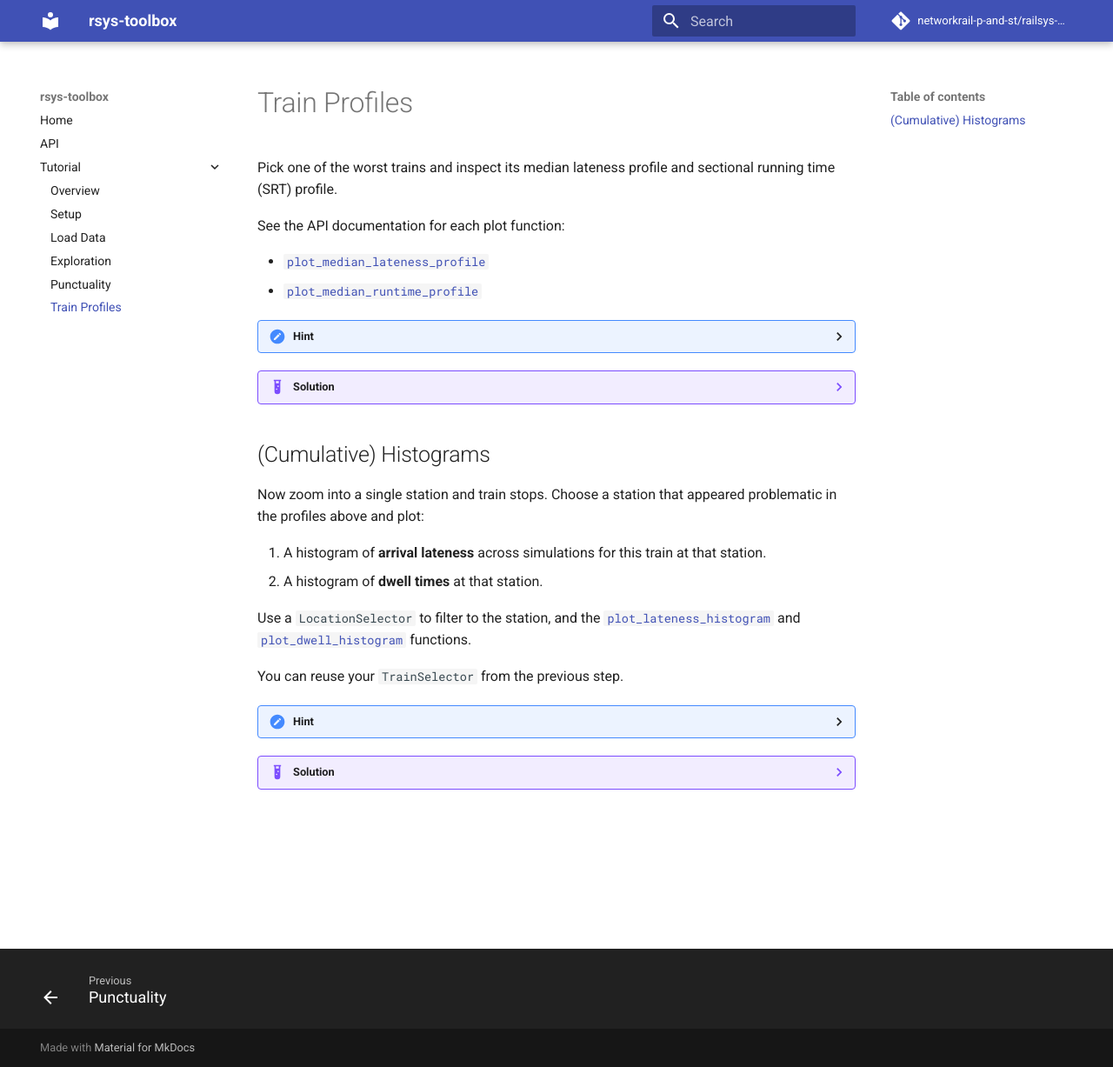
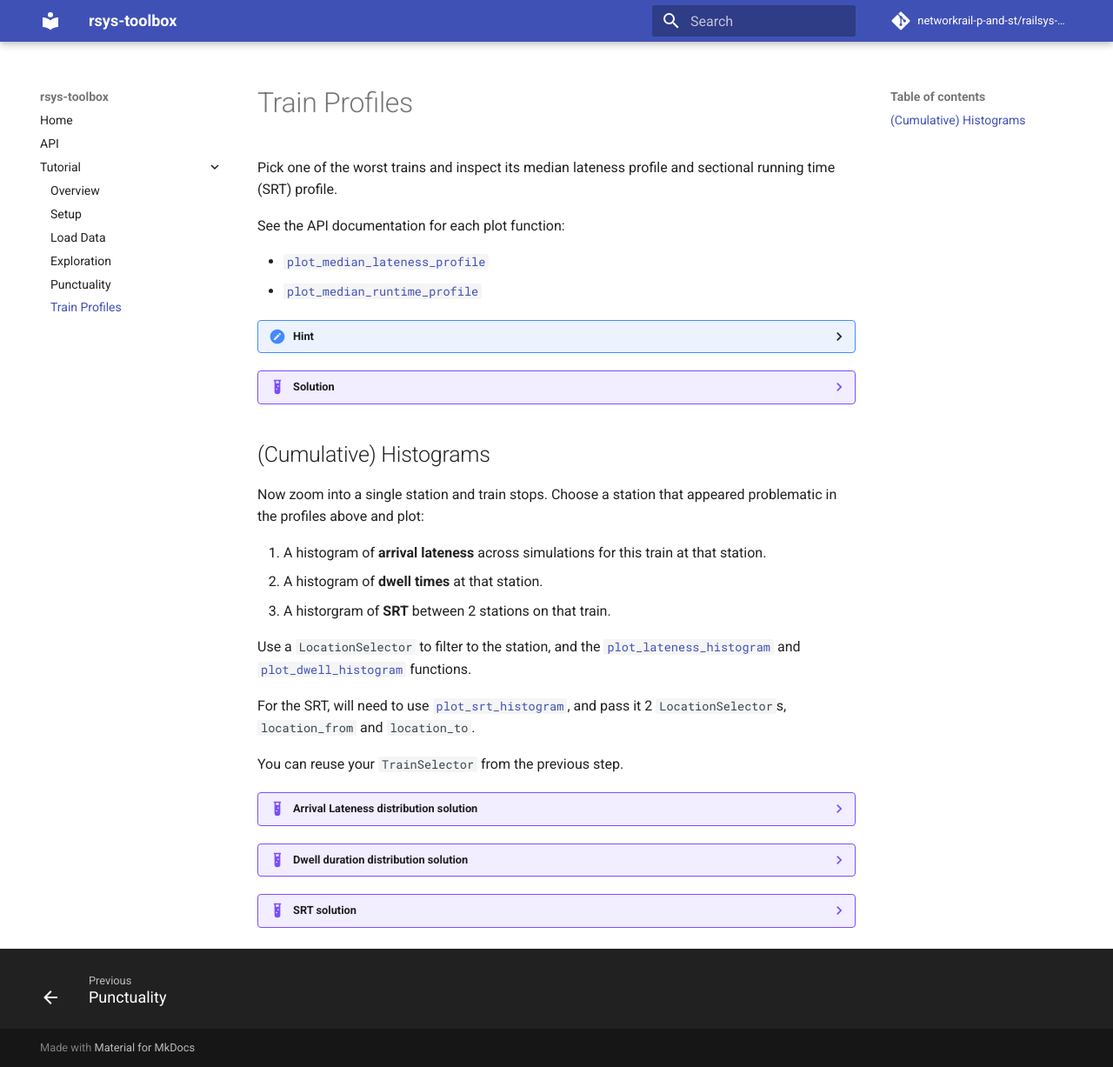
Before and after one commit to plasorak-nr/railsys-toolbox, an MkDocs documentation site: the page built from docs/tutorial/train-profiles.md, in a window 1280 px wide and 1227 px high. Shown: the whole window at 87% size. Built offline with MkDocs 1.6.1 and Material for MkDocs 9.7.7, drawn with Linux system fonts in a browser that asks for light colours; comment, search, counter and statistics services are not loaded.

Commit message:
latest version

````diff
--- a/docs/tutorial/train-profiles.md
+++ b/docs/tutorial/train-profiles.md
@@ -34,8 +34,8 @@ See the API documentation for each plot function:
     ```
 
     <figure>
-      <img src="../images/median_lateness_profile_example.png" alt="Median lateness profile example" style="max-width:100%">
-      <figcaption>Example median lateness profile for the worst train.</figcaption>
+        <img src="../images/median_lateness_profile_example.png" alt="Median lateness profile example" style="max-width:100%">
+        <figcaption>Example median lateness profile for the worst train.</figcaption>
     </figure>
 
     Then plot the SRT (runtime) profile in another cell:
@@ -49,8 +49,8 @@ See the API documentation for each plot function:
     ```
 
     <figure>
-      <img src="../images/median_runtime_profile_example.png" alt="Median runtime (SRT) profile example" style="max-width:100%">
-      <figcaption>Example SRT profile for the worst train.</figcaption>
+        <img src="../images/median_runtime_profile_example.png" alt="Median runtime (SRT) profile example" style="max-width:100%">
+        <figcaption>Example SRT profile for the worst train.</figcaption>
     </figure>
 
 ## (Cumulative) Histograms
@@ -59,38 +59,32 @@ Now zoom into a single station and train stops. Choose a station that appeared p
 
 1. A histogram of **arrival lateness** across simulations for this train at that station.
 2. A histogram of **dwell times** at that station.
+3. A historgram of **SRT** between 2 stations on that train.
 
 Use a `LocationSelector` to filter to the station, and the [`plot_lateness_histogram`](https://plasorak-nr.github.io/railsys-toolbox/api/#rsys_toolbox.plots.histogram.plot_lateness_histogram) and [`plot_dwell_histogram`](https://plasorak-nr.github.io/railsys-toolbox/api/#rsys_toolbox.plots.histogram.plot_dwell_histogram) functions.
 
+For the SRT, will need to use [`plot_srt_histogram`](https://plasorak-nr.github.io/railsys-toolbox/api/#rsys_toolbox.plots.histogram.plot_srt_histogram), and pass it 2 `LocationSelector`s, `location_from` and `location_to`.
+
 You can reuse your `TrainSelector` from the previous step.
 
-??? hint "Hint"
-    Pass `location_selector=LocationSelector(tiploc="BHAMNWS")` to restrict to Birmingham New Street.
-
-??? example "Solution"
+??? example "Arrival Lateness distribution solution"
     ```python
     from rsys_toolbox.core import LocationSelector
 
     station_selector = LocationSelector(tiploc="BHAMNWS")
-    ```
 
-    Plot the lateness histogram in the next cell:
-
-    ```python
     from rsys_toolbox.plots import plot_lateness_histogram
 
     lateness_hist = plot_lateness_histogram(base_data, location_selector=station_selector, train_selector=bad_train_selector, cumulative=True)
     lateness_hist.savefig("lateness_histogram_BHAMNWS.png", dpi=150)
     plt.show()
     ```
-
     <figure>
-      <img src="../images/lateness_histogram_BHAMNWS.png" alt="Arrival lateness histogram at BHAMNWS" style="max-width:100%">
-      <figcaption>Arrival lateness distribution at Birmingham New Street (BHAMNWS).</figcaption>
+        <img src="../images/lateness_histogram_BHAMNWS.png" alt="Arrival lateness histogram at BHAMNWS" style="max-width:100%">
+        <figcaption>Arrival lateness distribution at Birmingham New Street (BHAMNWS).</figcaption>
     </figure>
 
-    Plot the dwell histogram in the next cell:
-
+??? example "Dwell duration distribution solution"
     ```python
     from rsys_toolbox.plots import plot_dwell_histogram
 
@@ -100,6 +94,22 @@ You can reuse your `TrainSelector` from the previous step.
     ```
 
     <figure>
-      <img src="../images/dwell_histogram_BHAMNWS.png" alt="Dwell time histogram at BHAMNWS" style="max-width:100%">
-      <figcaption>Dwell time distribution at Birmingham New Street (BHAMNWS).</figcaption>
+        <img src="../images/dwell_histogram_BHAMNWS.png" alt="Dwell time histogram at BHAMNWS" style="max-width:100%">
+        <figcaption>Dwell time distribution at Birmingham New Street (BHAMNWS).</figcaption>
     </figure>
+
+??? example "SRT solution"
+    ```python
+    from rsys_toolbox.plots import plot_srt_histogram
+
+    location_from = station_selector
+    location_to = LocationSelector(tiploc="MNMNTLA")
+    dwell_hist = plot_srt_histogram(base_data, location_from=location_from, location_to=location_to, train_selector=bad_train_selector)
+    dwell_hist.savefig("srt_histogram_BHAMNWS_MNMNTLA.png", dpi=150)
+    plt.show()
+    ```
+
+    <figure>
+        <img src="../images/srt_histogram_BHAMNWS_MNMNTLA.png" alt="Dwell time histogram at BHAMNWS" style="max-width:100%">
+        <figcaption>SRT time distribution at Birmingham New Street (BHAMNWS) and Monument Lane (MNMNTLA).</figcaption>
+    </figure>
````
Also changed, not shown: other parts of docs/tutorial/train-profiles.md (+1 -1 lines), docs/tutorial/exploration.md (+14 -15 lines), docs/tutorial/load-data.md (+7 -11 lines), 4 other files.
